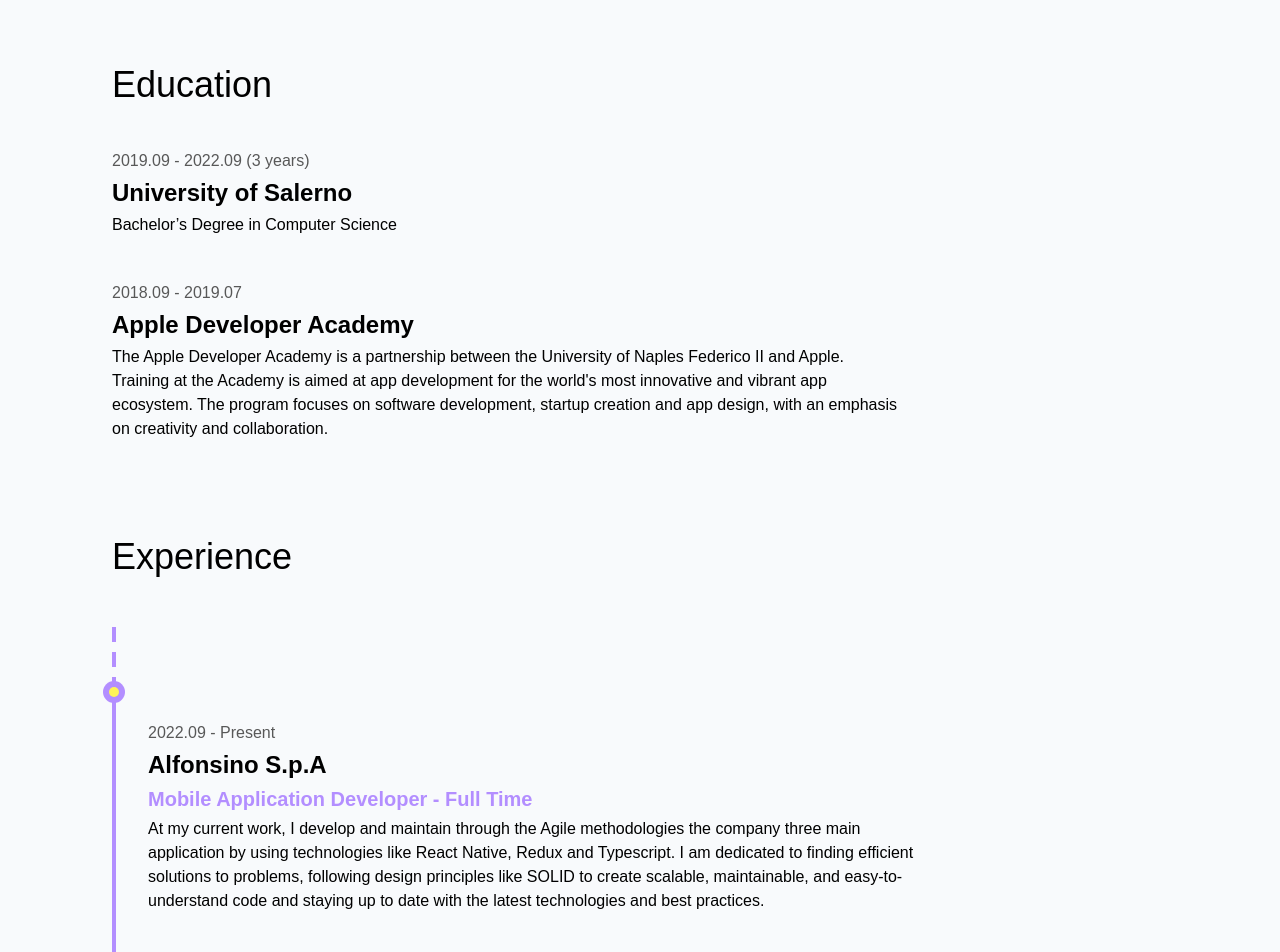
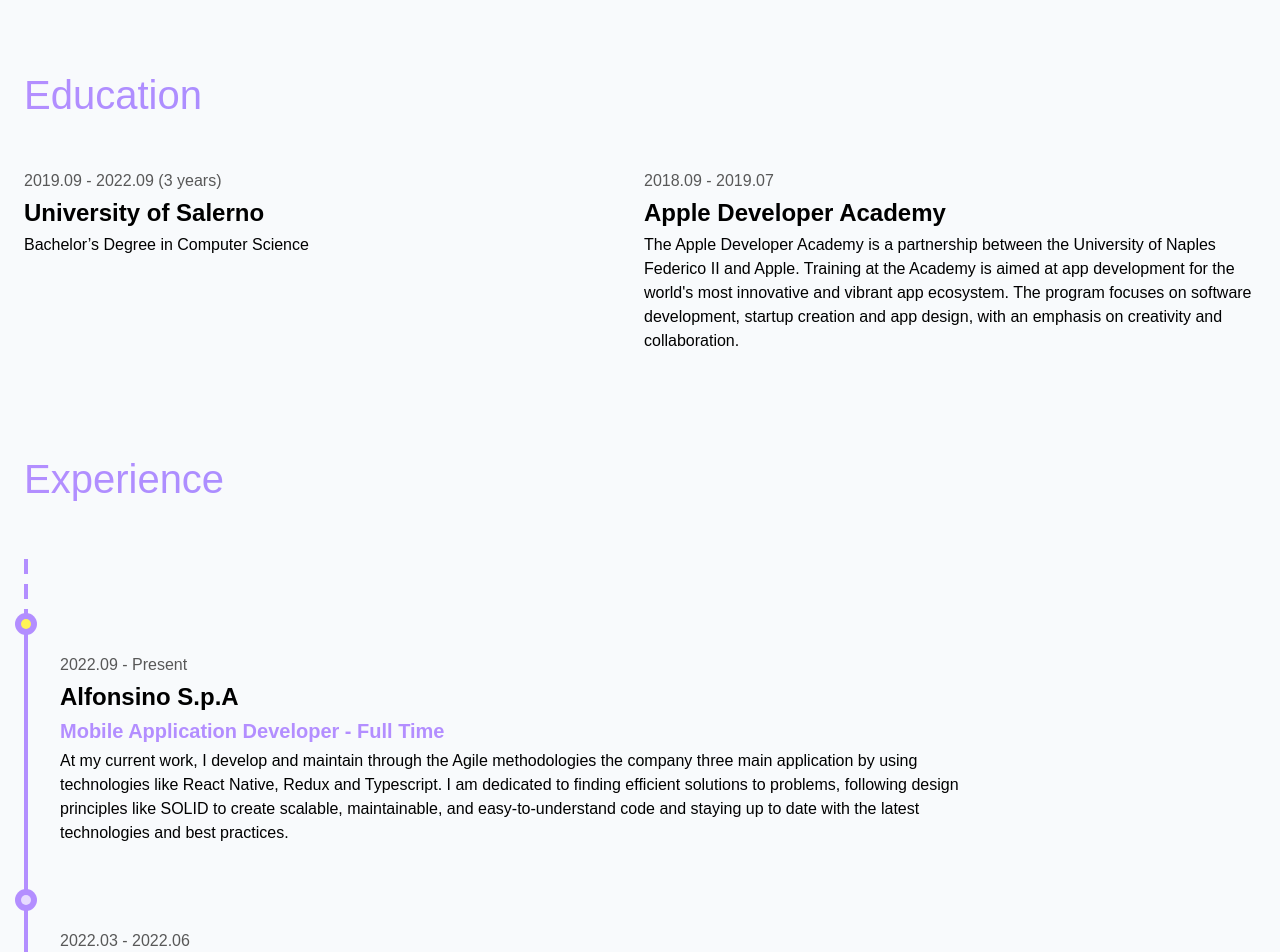
Before and after one commit to carminesh/portfolio, a React (Create React App) app: page / in a window 1280 px wide. Shown: the part 680-1632 px from the top of the page. Built offline with nearby package versions, Linux system fonts and the light colour scheme.

Commit message:
change(Education and Experience): changed the h1 title to a bigger one

```diff
--- a/src/layouts/Education.tsx
+++ b/src/layouts/Education.tsx
@@ -25,9 +25,9 @@
     }, [educationData]);
 
     return (
-        <div className="w-auto h-auto bg-slate-50 py-14 pl-6 pr-4 lg:px-28 dark:bg-theme-dark-bg dark:text-theme-font-secondary">
-            <h1 className="text-4xl font-medium dark:text-theme-font-secondary">Education</h1>
-            {renderEducationItems}
+        <div className="w-auto h-auto bg-slate-50 py-14 pl-6 pr-4 dark:bg-theme-dark-bg dark:text-theme-font-secondary">
+            <h1 className="text-[40px] font-medium text-transparent bg-clip-text bg-gradient-to-r from-purple-gradient-1 to-purple-gradient-2">Education</h1>
+            <div className="lg:flex">{renderEducationItems}</div>
         </div>
     );
 };
--- a/src/layouts/Experience.tsx
+++ b/src/layouts/Experience.tsx
@@ -34,8 +34,8 @@
     }, [experienceData]);
 
     return (
-        <div className="w-auto h-auto bg-slate-50 pb-20 pl-6 pr-4 lg:px-28 dark:bg-theme-dark-bg">
-            <h1 className="text-4xl font-medium mb-10 dark:text-theme-font-secondary">Experience</h1>
+        <div className="w-auto h-auto bg-slate-50 pb-20 pl-6 pr-4 dark:bg-theme-dark-bg">
+            <h1 className="text-[40px] font-medium mb-10 text-transparent bg-clip-text bg-gradient-to-r from-purple-gradient-1 to-purple-gradient-2">Experience</h1>
             <LineConnector />
             {renderExperienceItems}
         </div>
```
